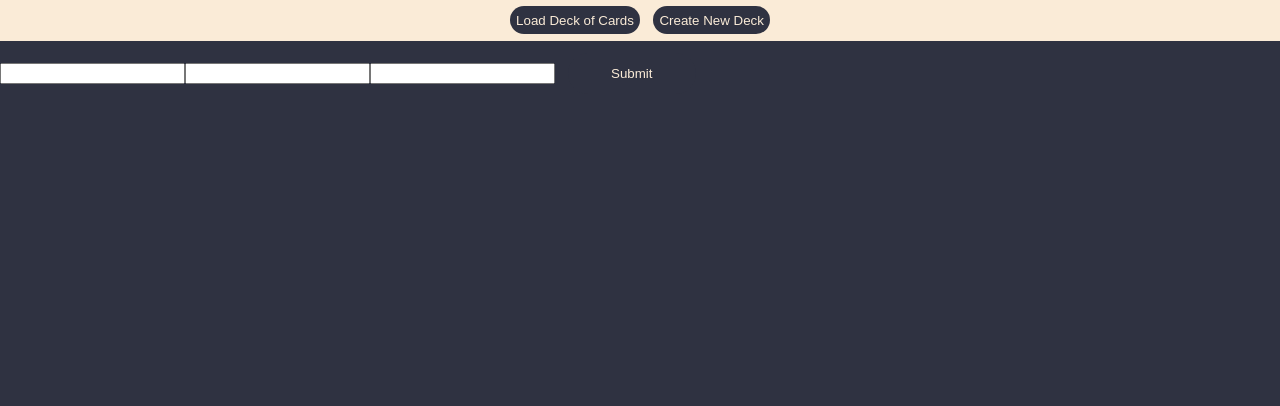
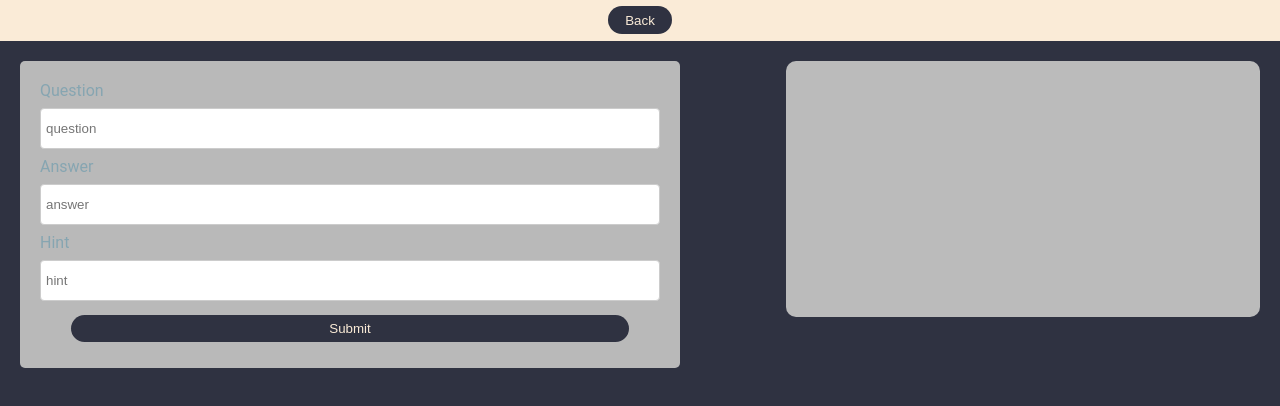
Before and after one commit to FalasFry/flashCards, a React (Vite) app in the folder src/renderer/: page /#/manage-card in a window 1280 px wide. Shown: the top 406 px of the page. Built offline with nearby package versions, Linux system fonts and the light colour scheme.

Commit message:
css for creating a card

```diff
--- a/src/renderer/src/Pages/ManageCardPage.jsx
+++ b/src/renderer/src/Pages/ManageCardPage.jsx
@@ -1,6 +1,7 @@
 import { useEffect, useState } from "react";
 import { useNavigate, useOutletContext } from 'react-router-dom'
 import FileOperations from "../components/FileOperations";
+import FlashCard from "../components/FlashCard";
 import '../assets/Pages/ManageCardPage.css'
 
 function ManageCardPage() {
@@ -10,6 +11,8 @@ function ManageCardPage() {
     const fileOp = new FileOperations();
 
     const [ submitted, setSubmitted ] = useState(false);
+
+    const [ clicked, setClicked ] = useState(false);
 
     useEffect(() => {
 
@@ -56,18 +59,36 @@ function ManageCardPage() {
 		<div>
             <div className="navBarContainer">
                 <div className="navBar">
-                <button>Load Deck of Cards</button>
-                <button>Create New Deck</button>
+                <button onClick={() => navigate("/manage-deck")}>Back</button>
                 </div>
             </div>
 
-            <form onSubmit={handleSubmit}>
-                <input type="text" name="Question" defaultValue={cardData.Question} onChange={handleChange}/>
-                <input type="text" name="Answer" defaultValue={cardData.Answer} onChange={handleChange}/>
-                <input type="text" name="Hint" defaultValue={cardData.Hint} onChange={handleChange}/>
+            <div className="createCardFormContainer">
+                <div className="formDiv">
+                    <form className="createCardForm" onSubmit={handleSubmit}>
+                        <label htmlFor="question">Question</label>
+                        <input className="inputText" id="question" type="text" name="Question" value={cardData.Question} placeholder="question" onChange={handleChange}/>
 
-                <button type="submit">Submit</button>
-            </form>
+                        <label htmlFor="answer">Answer</label>
+                        <input className="inputText" id="answer" type="text" name="Answer" value={cardData.Answer} placeholder="answer" onChange={handleChange}/>
+
+                        <label htmlFor="hint">Hint</label>
+                        <input className="inputText" id="hint" type="text" name="Hint" value={cardData.Hint} placeholder="hint" onChange={handleChange}/>
+
+                        <button className="submitCardBtn" type="submit">Submit</button>
+                    </form>
+                </div>
+                <div>
+                    <FlashCard
+                        question={cardData.Question}
+                        answer={cardData.Answer}
+                        hint={cardData.Hint}
+                        clicked={clicked}
+                        setClicked={setClicked}
+                        small={true} />
+                </div>
+            </div>
+
 		</div>
 	)
 }
--- a/src/renderer/src/assets/Components/FlashCard.css
+++ b/src/renderer/src/assets/Components/FlashCard.css
@@ -3,6 +3,14 @@
   width: 50vw;
   height: 30vw;
   perspective: 1000px; /* Remove this if you don't want the 3D effect */
+  cursor: pointer;
+}
+
+.flashCard-s, .flashCard-s-c {
+  background-color: transparent;
+  width: 37vw;
+  height: 20vw;
+  perspective: 1000px;
   cursor: pointer;
 }
 
--- a/src/renderer/src/assets/Pages/ManageCardPage.css
+++ b/src/renderer/src/assets/Pages/ManageCardPage.css
@@ -0,0 +1,32 @@
+.createCardFormContainer {
+    display: flex;
+    margin: 20px;
+    justify-content: space-between;
+}
+
+.formDiv {
+    display: flex;
+    flex-direction: column;
+    border-radius: 5px;
+    background-color: #b9b9b9;
+    padding: 20px;
+    width: 50%;
+}
+
+.createCardForm {
+    display: contents;
+}
+
+.inputText {
+    width: 100%;
+    padding: 12px 5px;
+    margin: 8px 0;
+    border: 1px solid #ccc;
+    border-radius: 4px;
+    box-sizing: border-box;
+}
+
+.submitCardBtn {
+    width: 90%;
+    align-self: center;
+}
--- a/src/renderer/src/assets/Pages/ManageDeckPage.css
+++ b/src/renderer/src/assets/Pages/ManageDeckPage.css
@@ -1,14 +1,13 @@
 .cardContainer {
     display: flex;
     color:aliceblue;
+    flex-wrap: wrap;
 }
 
 .cardDiv {
     display: flex;
     justify-content: center;
-    align-items: center;
-    margin-left: 10px;
-    margin-right: 10px;
+    margin: 10px;
 }
 
 .cardDisplay {
@@ -21,5 +20,6 @@
     border-style:hidden;
     padding: 1%;
     margin: 2%;
-    min-width: 15vw;
+    width: 20vw;
+    height: 14vw;
 }
--- a/src/renderer/src/components/FlashCard.jsx
+++ b/src/renderer/src/components/FlashCard.jsx
@@ -1,15 +1,21 @@
+import { useEffect, useState } from 'react';
 import '../assets/Components/FlashCard.css'
 
-function FlashCard({ question, answer, hint, clicked, setClicked }){
+function FlashCard({ question, answer, hint, clicked, setClicked, small }){
 
-
+    const [ style, setStyle ] = useState('');
 
     function cardPress(){
         setClicked(curr => curr = !curr);
     }
 
+    useEffect(() => {
+        small ? setStyle("flashCard-s") : setStyle("flashCard")
+    })
+
     return(
-      <div className={clicked ? "flashCard-c" : "flashCard"} onClick={cardPress}>
+      <>
+        <div className={clicked ? style+"-c" : style} onClick={cardPress}>
             <div className="flashCard-inner">
             <div className="frontCard">
                 <h2>{question}</h2>
@@ -20,6 +26,7 @@ function FlashCard({ question, answer, hint, clicked, setClicked }){
             </div>
             </div>
         </div>
+      </>
     )
 }
 export default FlashCard;
```
Lines whose indentation alone changed are shown as unchanged.
